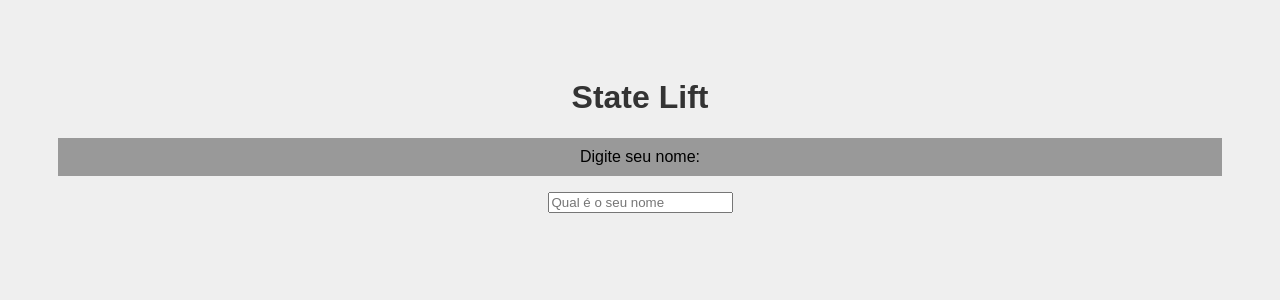
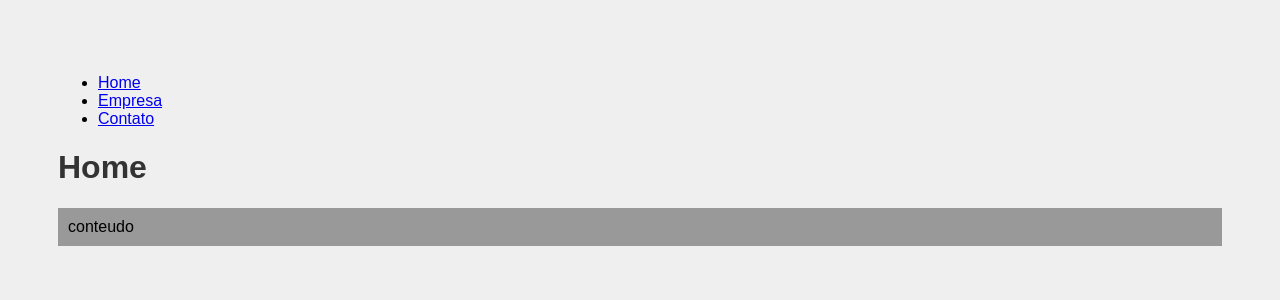
Before and after one commit to FagnerMoraes/rd-app, a React (Create React App) app: page / in a window 1280 px wide. Shown: the top 300 px of the page. Built offline with nearby package versions, Linux system fonts and the light colour scheme.

Commit message:
Incluindo Rotas

```diff
--- a/package.json
+++ b/package.json
@@ -8,7 +8,8 @@
     "@testing-library/user-event": "^13.5.0",
     "react": "^18.2.0",
     "react-dom": "^18.2.0",
-    "react-scripts": "5.0.1",
+    "react-router-dom": "^6.3.0",
+    "react-scripts": "^2.1.3",
     "web-vitals": "^2.1.4"
   },
   "scripts": {
--- a/src/App.js
+++ b/src/App.js
@@ -1,26 +1,14 @@
-import {useState} from 'react';
-//import logo from './logo.svg';
-import './App.css';
-import Saudacao from './components/stateLift/Saudacao';
-import SeuNome from './components/stateLift/SeuNome';
-//import Condicional from './components/evento/Condicional';
-//import OutraLista from './components/listMaps/OutraLista';
-//import Pessoa from './components/Pessoa'
-//import Frase from './components/frase/Frase'
-//import List from './components/list/List'
-//import Evento from './components/form/Evento';
-//import Form from './components/form/Form';
-
-
+import React from 'react';
+import { Outlet } from 'react-router-dom';
+import Navbar from './components/layout/Navbar';
 
 function App() {
-  const [nome, setNome] = useState()
 
   return (
-    <div className="App">
-      <h1>State Lift</h1>
-    <SeuNome setNome= {setNome} />
-    <Saudacao nome= {nome} />
+
+    <div className='App'>
+      <Navbar />
+      <Outlet />
     </div>
   )
 }
--- /dev/null
+++ b/src/components/layout/Navbar.js
@@ -0,0 +1,23 @@
+import React from 'react';
+import { Link } from 'react-router-dom';
+
+
+function Navbar(){
+    return(
+        <>
+        <ul>
+        <li>
+          <Link to="/">Home</Link>
+        </li>
+        <li>
+          <Link to="/empresa">Empresa</Link>
+        </li>
+        <li>
+          <Link to="/contato">Contato</Link>
+        </li>
+      </ul>
+        </>
+    )
+}
+
+export default Navbar
--- a/src/index.js
+++ b/src/index.js
@@ -1,13 +1,32 @@
 import React from 'react';
 import ReactDOM from 'react-dom/client';
+import { BrowserRouter, Route, Routes } from "react-router-dom";
+
 import './index.css';
 import App from './App';
 import reportWebVitals from './reportWebVitals';
 
+
+import Contato from './pages/Contato';
+import Empresa from './pages/Empresa';
+import Home from './pages/Home';
+
+
 const root = ReactDOM.createRoot(document.getElementById('root'));
 root.render(
   <React.StrictMode>
-    <App />
+    <BrowserRouter>
+    <Routes>
+        <Route element={<App />}>
+          <Route path='/' element={<Home />} />
+          <Route path='empresa' element={<Empresa />} />
+          <Route path='contato' element={<Contato />} />
+    </Route>
+    </Routes>
+    </BrowserRouter>
+
+
+
   </React.StrictMode>
 );
 
--- /dev/null
+++ b/src/pages/Contato.js
@@ -0,0 +1,11 @@
+import React from 'react';
+function Contato(){
+    return(
+        <div>
+            <h1>Contato</h1>
+            <p>conteudo contato</p>
+        </div>
+    )
+}
+
+export default Contato
--- /dev/null
+++ b/src/pages/Empresa.js
@@ -0,0 +1,11 @@
+import React from 'react';
+function Empresa(){
+    return(
+        <div>
+            <h1>Empresa</h1>
+            <p>conteudo empresa</p>
+        </div>
+    )
+}
+
+export default Empresa
--- /dev/null
+++ b/src/pages/Home.js
@@ -0,0 +1,11 @@
+import React from 'react';
+function Home(){
+    return(
+        <div>
+            <h1>Home</h1>
+            <p>conteudo</p>
+        </div>
+    )
+}
+
+export default Home
```
Also changed, not shown: 1 other file (tests, documents, lock files or other folders).
